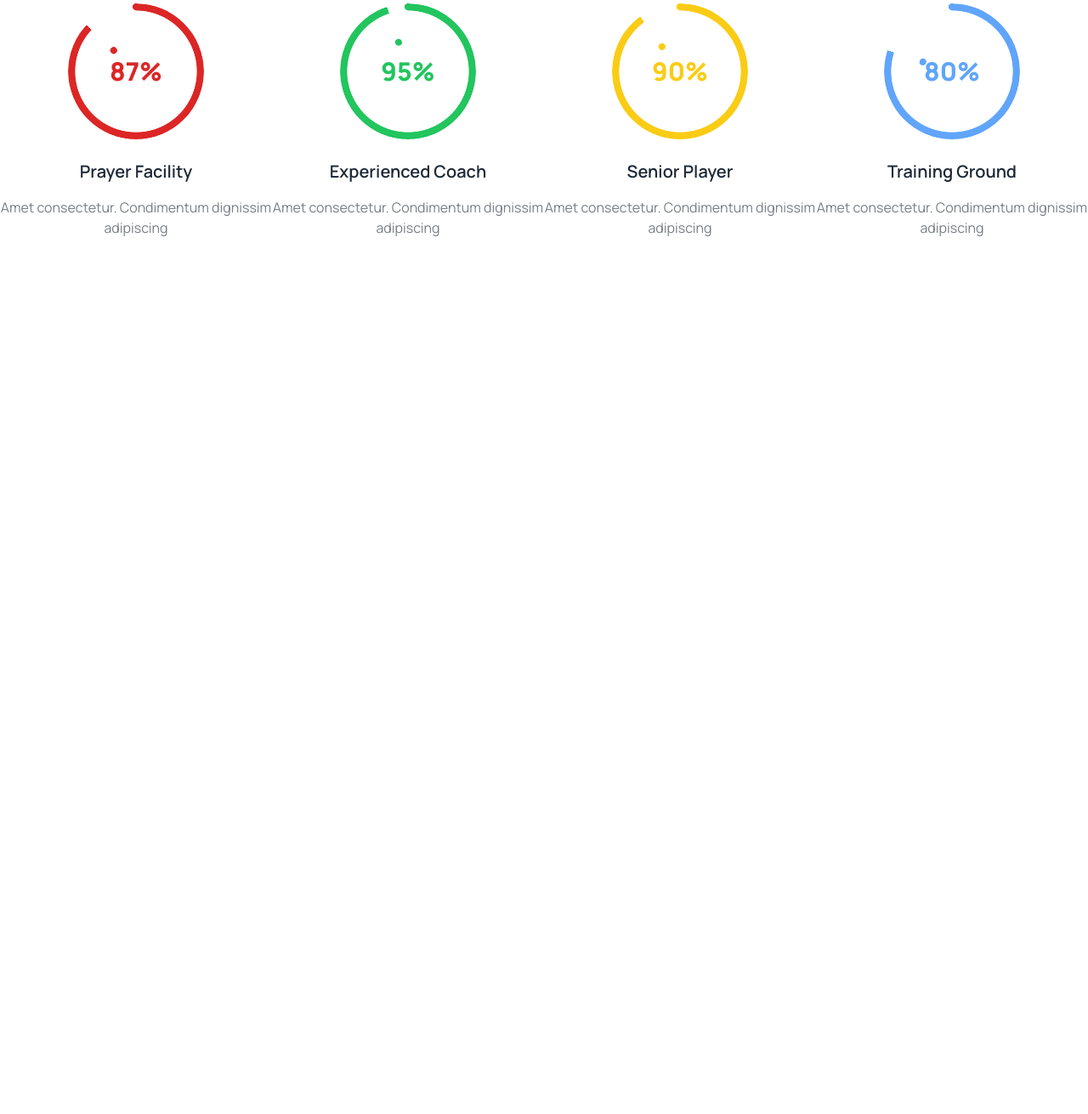
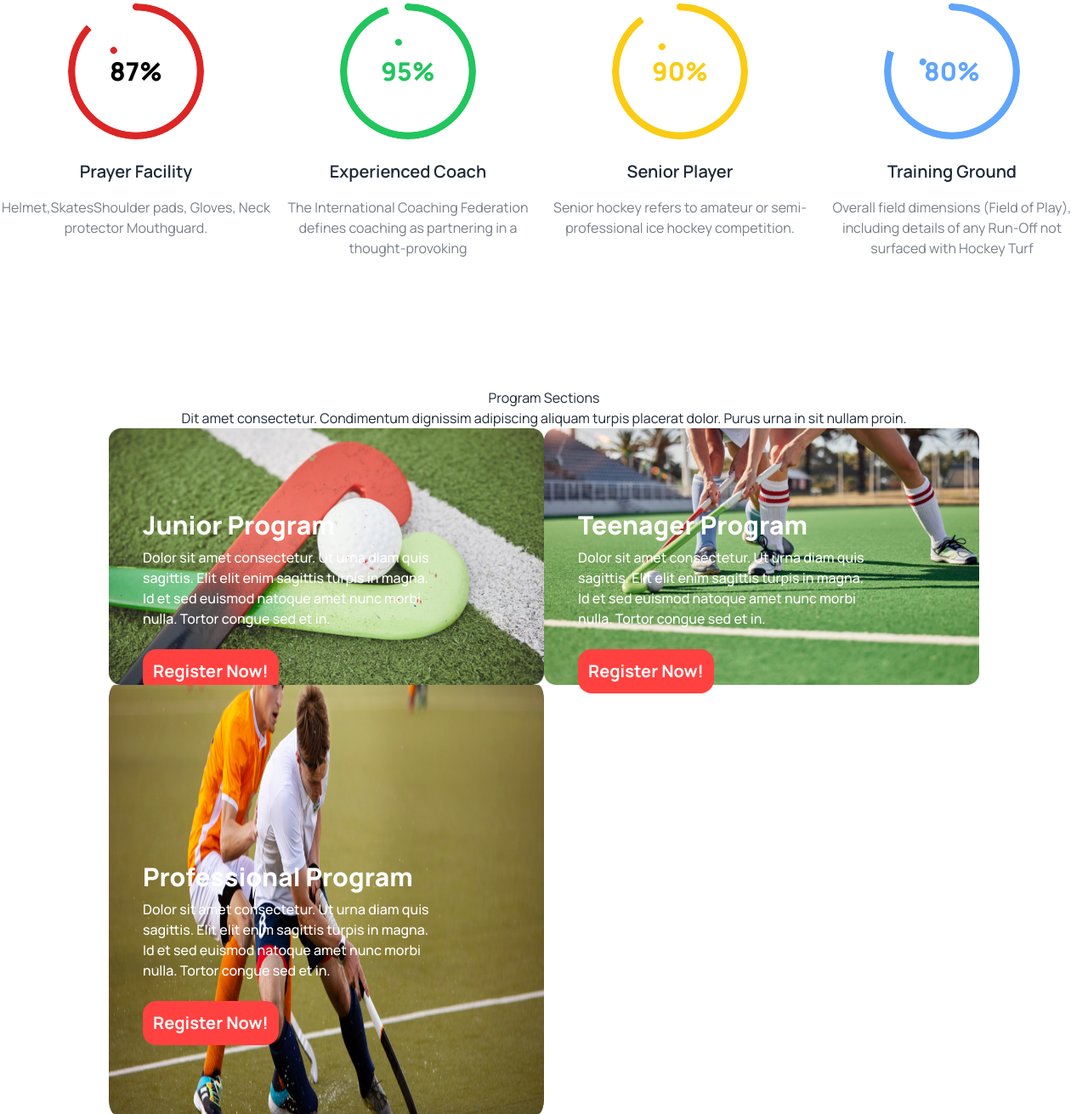
Before and after one commit to pronoy656/assignment-3, a plain HTML site: page index.html in a window 1280 px wide. Shown: the part 1411-2722 px from the top of the page at 85% size. Before the commit the page ends 1715 px from the top, so only its background shows below. Drawn offline with nearby package versions, Linux system fonts and the light colour scheme.

Commit message:
professional section add

```diff
--- a/index.html
+++ b/index.html
@@ -103,6 +103,9 @@
           </div>
         </div>
       </nav>
+
+      <!-- ______________________BANNER SECTION__________________________ -->
+
       <section class="container mx-auto">
         <div class="carousel w-full relative">
           <div id="slide1" class="carousel-item relative w-full">
@@ -182,14 +185,14 @@
               style="--value: 87"
               role="progressbar"
             >
-              87%
+              <span class="text-black">87%</span>
             </div>
             <div class="mt-6">
               <h4 class="mb-4 text-xl font-semibold opacity-100">
                 Prayer Facility
               </h4>
               <p class="text-base font-normal opacity-60">
-                Amet consectetur. Condimentum dignissim adipiscing
+                Helmet,SkatesShoulder pads, Gloves, Neck protector Mouthguard.
               </p>
             </div>
           </div>
@@ -206,7 +209,8 @@
                 Experienced Coach
               </h4>
               <p class="text-base font-normal opacity-60">
-                Amet consectetur. Condimentum dignissim adipiscing
+                The International Coaching Federation defines coaching as
+                partnering in a thought-provoking
               </p>
             </div>
           </div>
@@ -223,7 +227,8 @@
                 Senior Player
               </h4>
               <p class="text-base font-normal opacity-60">
-                Amet consectetur. Condimentum dignissim adipiscing
+                Senior hockey refers to amateur or semi-professional ice hockey
+                competition.
               </p>
             </div>
           </div>
@@ -240,8 +245,75 @@
                 Training Ground
               </h4>
               <p class="text-base font-normal opacity-60">
-                Amet consectetur. Condimentum dignissim adipiscing
+                Overall field dimensions (Field of Play), including details of
+                any Run-Off not surfaced with Hockey Turf
               </p>
+            </div>
+          </div>
+        </div>
+      </section>
+
+      <!-- _________________________PROGRAM SECTION___________________________ -->
+
+      <section class="mt-32 text-center">
+        <h3>Program Sections</h3>
+        <p>
+          Dit amet consectetur. Condimentum dignissim adipiscing aliquam turpis
+          placerat dolor. Purus urna in sit nullam proin.
+        </p>
+        <div class="grid grid-cols-1 lg:grid-cols-2 mx-32">
+          <div class="relative">
+            <img src="Images/2.png" alt="" />
+            <div
+              class="absolute w-96 text-white text-left top-24 bottom-0 left-0 pl-10"
+            >
+              <h3 class="text-3xl font-extrabold">Junior Program</h3>
+              <p class="text-base font-medium mt-2">
+                Dolor sit amet consectetur. Ut urna diam quis sagittis. Elit
+                elit enim sagittis turpis in magna. Id et sed euismod natoque
+                amet nunc morbi nulla. Tortor congue sed et in.
+              </p>
+              <button
+                class="bg-[#FF4240] rounded-2xl p-3 text-xl font-bold mt-6"
+              >
+                Register Now!
+              </button>
+            </div>
+          </div>
+          <div class="relative">
+            <img src="Images/3.png" alt="" />
+            <div
+              class="absolute w-96 text-white text-left top-24 bottom-0 left-0 pl-10"
+            >
+              <h3 class="text-3xl font-extrabold">Teenager Program</h3>
+              <p class="text-base font-medium mt-2">
+                Dolor sit amet consectetur. Ut urna diam quis sagittis. Elit
+                elit enim sagittis turpis in magna. Id et sed euismod natoque
+                amet nunc morbi nulla. Tortor congue sed et in.
+              </p>
+              <button
+                class="bg-[#FF4240] rounded-2xl p-3 text-xl font-bold mt-6"
+              >
+                Register Now!
+              </button>
+            </div>
+          </div>
+          <div class="relative">
+            <img class="h-[505px] col-span-3" src="Images/4.png" alt="" />
+            <div
+              class="absolute w-96 text-white text-left top-52 bottom-0 left-0 pl-10"
+            >
+              <h3 class="text-3xl font-extrabold">Professional Program</h3>
+              <p class="text-base font-medium mt-2">
+                Dolor sit amet consectetur. Ut urna diam quis sagittis. Elit
+                elit enim sagittis turpis in magna. Id et sed euismod natoque
+                amet nunc morbi nulla. Tortor congue sed et in.
+              </p>
+              <button
+                class="bg-[#FF4240] rounded-2xl p-3 text-xl font-bold mt-6"
+              >
+                Register Now!
+              </button>
             </div>
           </div>
         </div>
```
